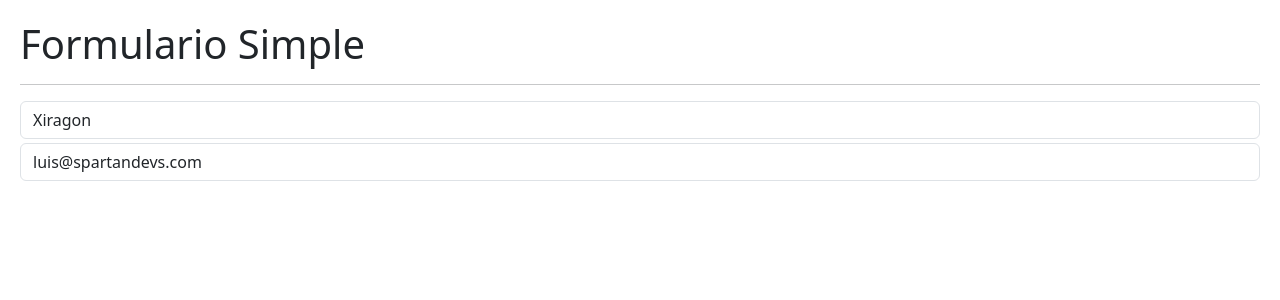
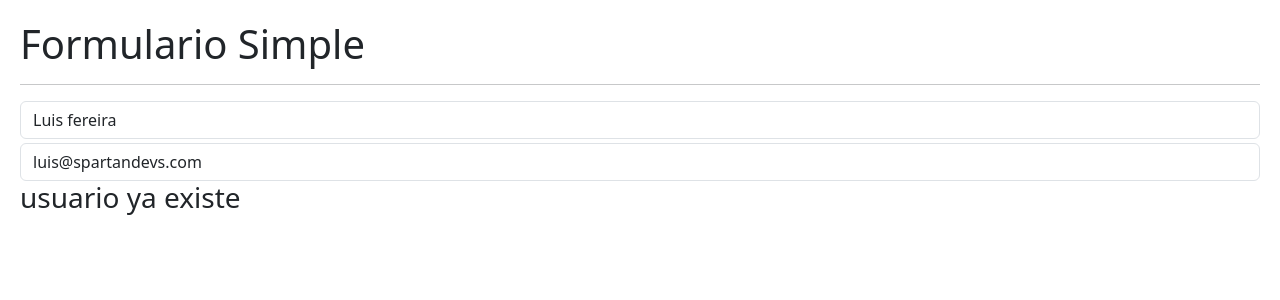
Before and after one commit to Fereiral18/Hook-App, a React (Vite) app: page / in a window 1280 px wide. Shown: the top 300 px of the page. Built offline with nearby package versions, Linux system fonts and the light colour scheme.

Commit message:
Practice useEffect - unmount - cleanup - mount

```diff
--- /dev/null
+++ b/src/02-useEffect/Message.jsx
@@ -0,0 +1,18 @@
+import { useEffect } from "react";
+
+export const Message = () => {
+  useEffect(() => {
+    console.log('message mounted')
+
+    return () => {
+      console.log('message unmounted')
+    }
+  }, [])
+
+
+  return (
+    <>
+      <h3>usuario ya existe</h3>
+    </>
+  );
+};
--- a/src/02-useEffect/SimpleForm.jsx
+++ b/src/02-useEffect/SimpleForm.jsx
@@ -1,34 +1,33 @@
 import { useEffect, useState } from "react";
+import { Message } from "./Message";
 
 export const SimpleForm = () => {
   const [formState, setformState] = useState({
-    username: 'Xiragon',
-    email: 'luis@spartandevs.com'
-  })
+    username: "Luis fereira",
+    email: "luis@spartandevs.com",
+  });
 
-  const {username, email} = formState
+  const { username, email } = formState;
 
-  const onInputChange = ({target}) =>{
-    const { name, value } = target
+  const onInputChange = ({ target }) => {
+    const { name, value } = target;
     setformState({
-        ...formState,
-        [name] : value,
-    })
+      ...formState,
+      [name]: value,
+    });
+  };
 
-  }
+  useEffect(() => {
+    // console.log("useEffect called");
+  }, []);
 
-  useEffect( ( ) => {
-    console.log('useEffect called')
-  }, [])
+  useEffect(() => {
+    // console.log("Change form State");
+  }, [formState]);
 
-  useEffect( ( ) => {
-    console.log('Change form State')
-  }, [formState])
-
-  useEffect( ( ) => {
-    console.log('useEffect called')
-  }, [email])
-
+  useEffect(() => {
+    // console.log("useEffect called");
+  }, [email]);
 
   return (
     <>
@@ -40,8 +39,8 @@
         className="form-control"
         placeholder="username"
         name="username"
-        value={ username }
-        onChange={ onInputChange }
+        value={username}
+        onChange={onInputChange}
       />
 
       <input
@@ -49,9 +48,13 @@
         className="form-control mt-1"
         placeholder="luis@spartandevs.com"
         name="email"
-        value={ email }
+        value={email}
         onChange={onInputChange}
       />
+
+      {
+        (username === 'Luis fereira') && <Message/>
+      }
     </>
   );
 };
```
